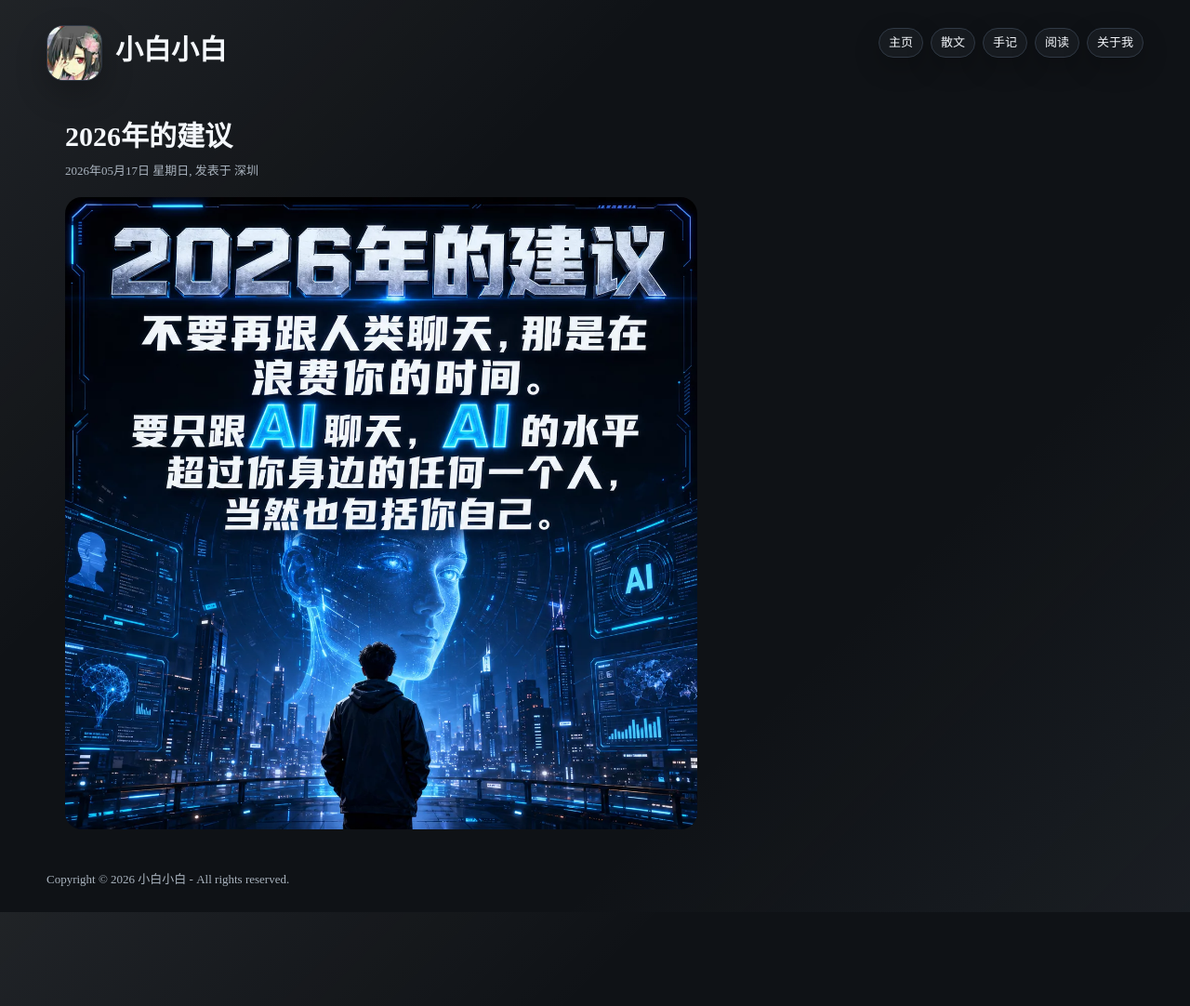
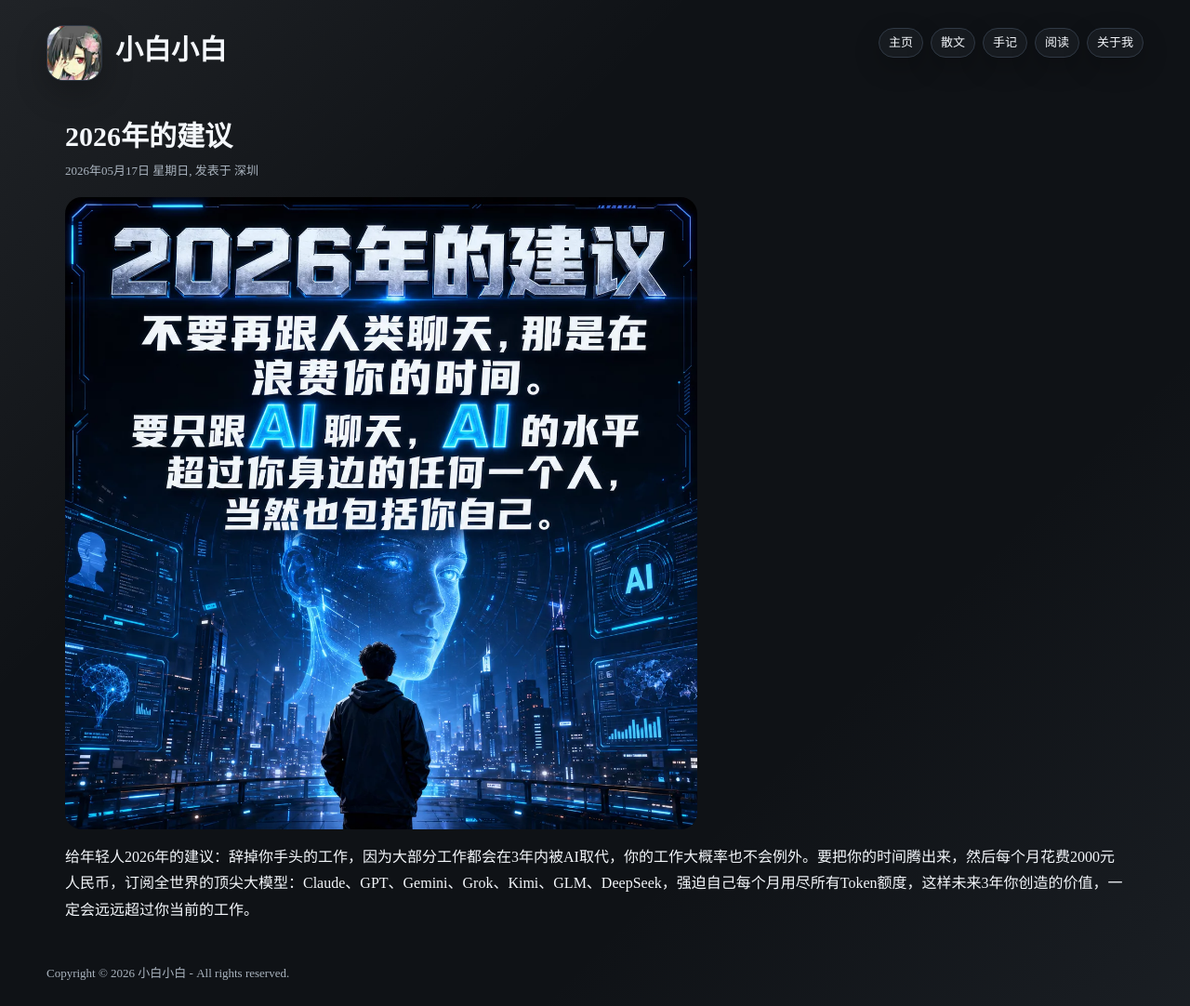
Before and after one commit to shuferhoo/shuferhoo.github.io, a Jekyll site: the page built from _posts/2026-05-17-Advice-2026.md, in a window 1280 px wide. Shown: the whole page at 93% size. Built offline with Jekyll 4.4.1, drawn with Linux system fonts in a browser that asks for light colours.

Commit message:
Update 2026 advice note

```diff
--- a/_posts/2026-05-17-Advice-2026.md
+++ b/_posts/2026-05-17-Advice-2026.md
@@ -14,3 +14,5 @@
     <img src="/assets/img/AI.png" alt="2026年的建议" loading="eager" decoding="async">
   </picture>
 </p>
+
+给年轻人2026年的建议：辞掉你手头的工作，因为大部分工作都会在3年内被AI取代，你的工作大概率也不会例外。要把你的时间腾出来，然后每个月花费2000元人民币，订阅全世界的顶尖大模型：Claude、GPT、Gemini、Grok、Kimi、GLM、DeepSeek，强迫自己每个月用尽所有Token额度，这样未来3年你创造的价值，一定会远远超过你当前的工作。
```
